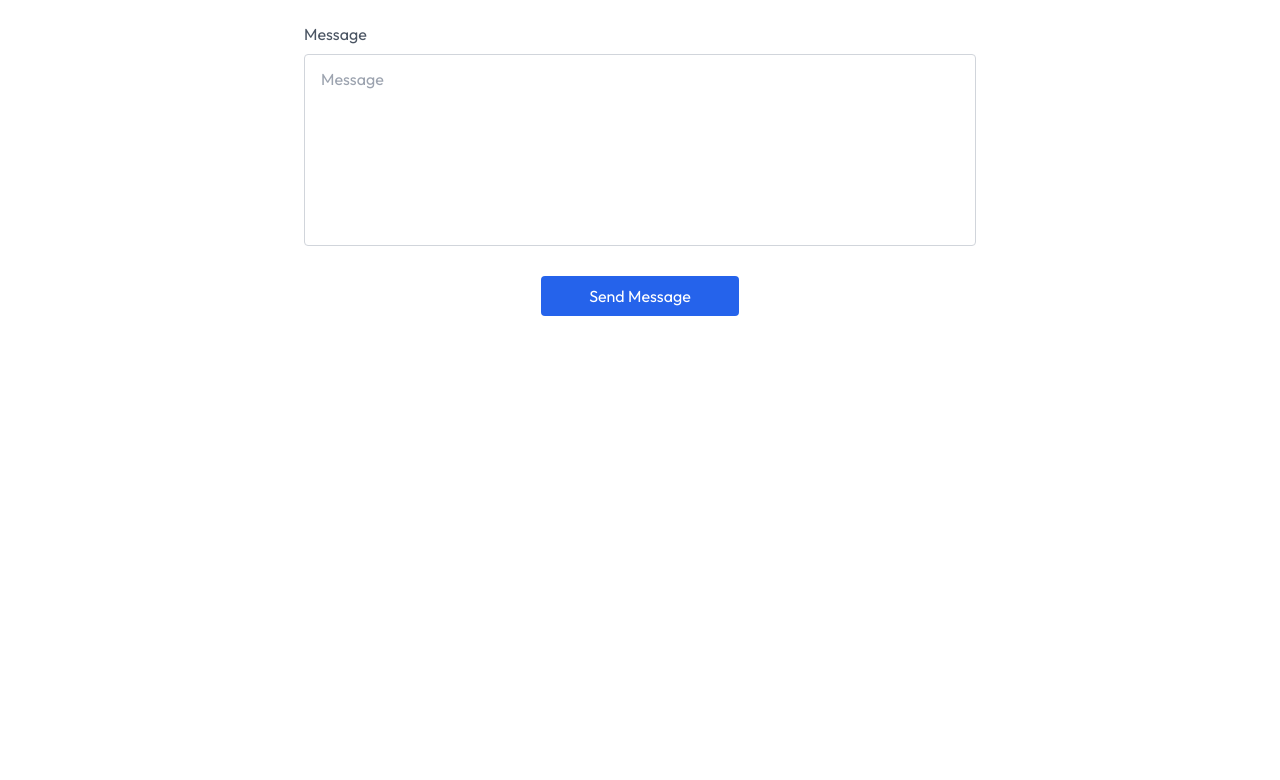
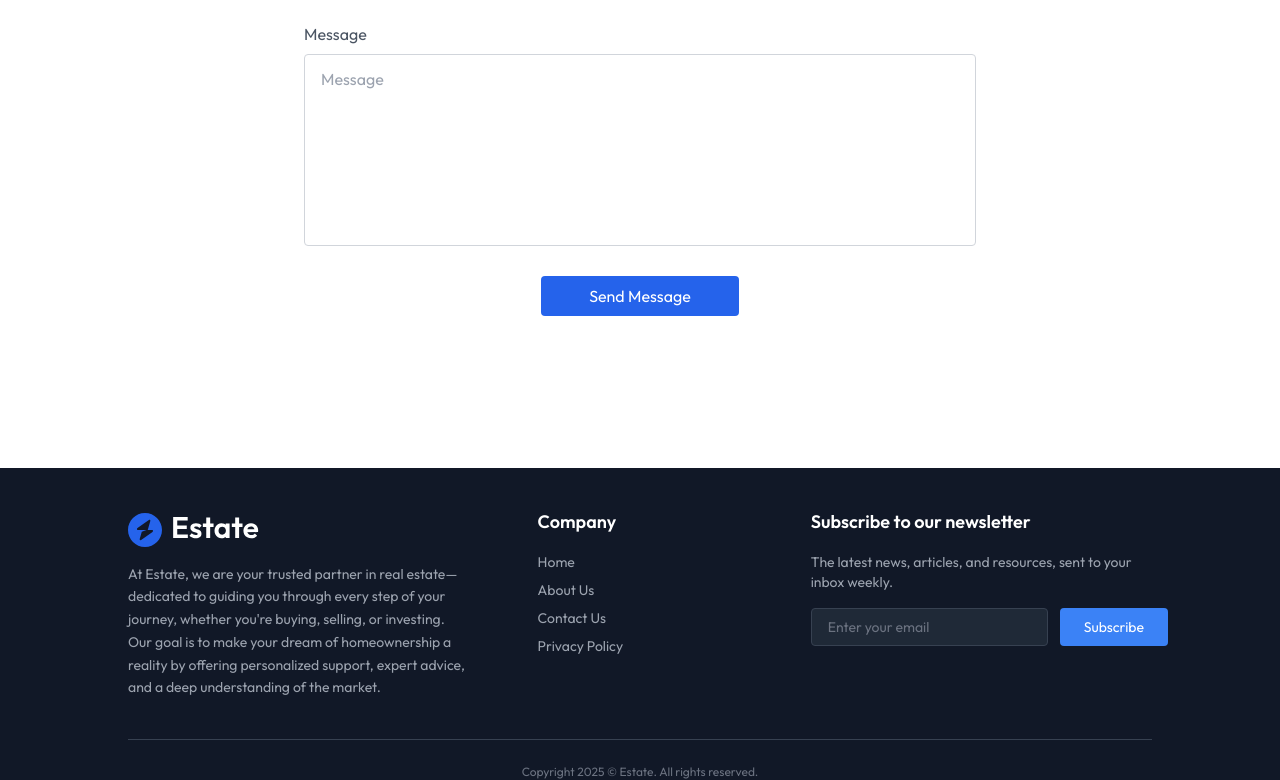
Before and after one commit to LelumAk12/real-estate-website, a React (Vite) app: page / in a window 1280 px wide. Shown: the part 3391-4171 px from the top of the page. Before the commit the page ends 3859 px from the top, so only its background shows below. Built offline with nearby package versions, Linux system fonts and the light colour scheme.

Commit message:
Footer UI

```diff
--- a/package.json
+++ b/package.json
@@ -10,6 +10,7 @@
     "preview": "vite preview"
   },
   "dependencies": {
+    "framer-motion": "^12.19.2",
     "react": "^19.1.0",
     "react-dom": "^19.1.0",
     "react-toastify": "^11.0.5"
--- a/src/App.jsx
+++ b/src/App.jsx
@@ -6,6 +6,7 @@ import Testimonials from './Components/Testimonials'
 import Contact from './Components/Contact'
 import { ToastContainer } from "react-toastify";
 import 'react-toastify/dist/ReactToastify.css';
+import Footer from './Components/Footer'
 
 const App = () => {
   return (
@@ -16,6 +17,7 @@ const App = () => {
       <Projects />
       <Testimonials />
       <Contact />
+      <Footer />
     </div>
   )
 }
--- /dev/null
+++ b/src/Components/Footer.jsx
@@ -0,0 +1,85 @@
+import React from "react";
+import { assets } from "../assets/assets";
+
+const Footer = () => {
+  return (
+    <footer
+      className="pt-10 px-4 md:px-20 lg:px-32 bg-gray-900 text-gray-400"
+      id="Footer"
+    >
+      <div className="container mx-auto flex flex-col md:flex-row justify-between gap-10 pb-10">
+        {/* Logo + About */}
+        <div className="md:w-1/3">
+          <div className="flex items-center gap-2 mb-4">
+            <img src={assets.logo_dark} alt="Logo" />
+
+          </div>
+          <p className="text-sm leading-relaxed">
+            At Estate, we are your trusted partner in real
+            estate—dedicated to guiding you through every step of your journey,
+            whether you're buying, selling, or investing. Our goal is to make
+            your dream of homeownership a reality by offering personalized
+            support, expert advice, and a deep understanding of the market.
+          </p>
+        </div>
+
+        {/* Company Links */}
+        <div className="md:w-1/5">
+          <h3 className="text-white text-lg font-semibold mb-4">Company</h3>
+          <ul className="flex flex-col gap-2 text-sm">
+            <li>
+              <a href="#Header" className="hover:text-white">
+                Home
+              </a>
+            </li>
+            <li>
+              <a href="#About" className="hover:text-white">
+                About Us
+              </a>
+            </li>
+            <li>
+              <a href="#Contact" className="hover:text-white">
+                Contact Us
+              </a>
+            </li>
+            <li>
+              <a href="#" className="hover:text-white">
+                Privacy Policy
+              </a>
+            </li>
+          </ul>
+        </div>
+
+        {/* Newsletter */}
+        <div className="md:w-1/3">
+          <h3 className="text-white text-lg font-semibold mb-4">
+            Subscribe to our newsletter
+          </h3>
+          <p className="text-sm mb-4">
+            The latest news, articles, and resources, sent to your inbox weekly.
+          </p>
+          <form className="flex flex-col sm:flex-row gap-3">
+            <input
+              type="email"
+              placeholder="Enter your email"
+              className="flex-1 px-4 py-2 rounded bg-gray-800 border border-gray-700 text-sm placeholder-gray-500 focus:outline-none"
+            />
+            <button
+              type="submit"
+              className="px-6 py-2 rounded bg-blue-500 text-white text-sm hover:bg-blue-600 transition"
+            >
+              Subscribe
+            </button>
+          </form>
+        </div>
+      </div>
+
+      {/* Footer Bottom */}
+      <div className="border-t border-gray-700 pt-6 text-center text-xs text-gray-500">
+        Copyright 2025 © Estate. All rights reserved.
+      </div>
+    </footer>
+  );
+};
+
+export default Footer;
```
Also changed, not shown: 1 other file (tests, documents, lock files or other folders).
